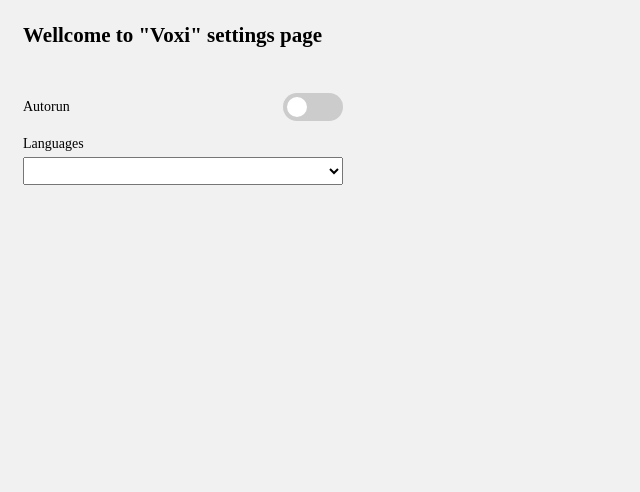
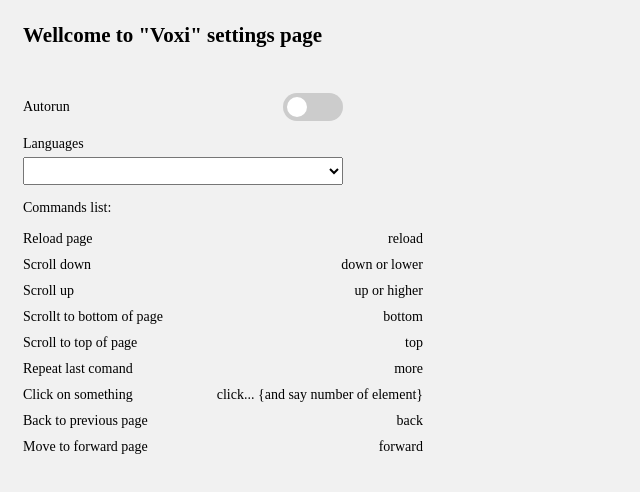
Before and after one commit to blnaxblachbl/Voxi, a browser extension: page chrome/worker/worker.html in a window 1280 px wide. Shown: the whole page, without its empty margins (0-640 px from the left). Drawn offline with Linux system fonts and the light colour scheme.

Commit message:
command list

```diff
--- a/chrome/worker/worker.css
+++ b/chrome/worker/worker.css
@@ -114,6 +114,7 @@
 
 .selector-container {
     display: block;
+    margin-bottom: 15px;
 }
 
 .selector-label {
@@ -125,3 +126,30 @@
     width: 80%;
     height: 28px;
 }
+
+.commands-container {
+    display: block;
+}
+
+.commands-title {
+    font-size: 14px;
+    margin-bottom: 15px;
+}
+
+.row {
+    display: flex;
+    align-items: center;
+    justify-content: space-between;
+    width: 100%;
+    margin-bottom: 10px;
+}
+
+.key {
+    font-size: 14px;
+    text-align: left;
+}
+
+.value {
+    font-size: 14px;
+    text-align: right;
+}
--- a/chrome/worker/worker.html
+++ b/chrome/worker/worker.html
@@ -26,7 +26,8 @@
                     <option value="ru-RU">Russian</option>
                 </select>
             </div>
-            <div class="commands-container">
+            <div id="commands-title" class="commands-title">Commands list:</div>
+            <div id="commands-container">
 
             </div>
         </div>
--- a/chrome/worker/worker.js
+++ b/chrome/worker/worker.js
@@ -1,29 +1,25 @@
 const en = {
-    reload: "reload",
-    down: 'down',
-    lower: "lower",
-    up: "up",
-    higher: "higher",
-    bottom: "bottom",
-    top: "top",
-    more: "more",
-    click: "click",
-    back: "back",
-    forward: "forward"
+    "Reload page": "reload",
+    "Scroll down": 'down or lower',
+    'Scroll up': "up or higher",
+    'Scrollt to bottom of page': "bottom",
+    'Scroll to top of page': "top",
+    'Repeat last comand': "more",
+    'Click on something': "click... {and say number of element}",
+    'Back to previous page': "back",
+    'Move to forward page': "forward"
 }
 
 const ru = {
-    reload: "перезагрузить",
-    down: 'вниз',
-    lower: "ниже",
-    up: "вверх",
-    higher: "выше",
-    bottom: "конец",
-    top: "начало",
-    more: "еще",
-    click: "нажми",
-    back: "назад",
-    forward: "вперёд"
+    'Перезагрузить стрницу': "перезагрузить",
+    "Проскроллить вниз": 'вниз/ниже',
+    "Проскроллить вверх": "вверх/выше",
+    "Проскроллить на конец страницы": "конец",
+    "Проскроллить на начало страницы": "начало",
+    "Повторить предыдущее действие": "еще",
+    "Нажать на какой нибудь объект": "нажми... {произнесите номер объекта}",
+    "Перейти на предыдущую страницу": "назад",
+    "Перейти на следующую страницу": "вперёд"
 }
 
 document.addEventListener("DOMContentLoaded", (event) => {
@@ -35,20 +31,22 @@
     chrome.storage.sync.get(['language'], ({ language }) => {
         languageSelector.value = language
         setLanguage(language)
+        addCommandsList(language)
     })
     chrome.storage.onChanged.addListener((changes, namespace) => {
         for (let key in changes) {
             let storageChange = changes[key]
             if (key === 'language') {
                 setLanguage(storageChange.newValue)
+                addCommandsList(storageChange.newValue)
             }
         }
     })
 
     languageSelector.addEventListener('change', e => {
         chrome.storage.sync.set({ language: e.target.value })
-        setLanguage(e.target.value)
     })
+
     // switchElement.addEventListener('change', (e) => {
     //     if (e.target.value) {
     //         recognition.start()
@@ -60,17 +58,46 @@
     // })
 })
 
+const addCommandsList = (lang) => {
+    const obj = lang === 'ru-RU' ? ru : en
+    const kyes = Object.keys(obj)
+    const values = Object.values(obj)
+
+    const space = document.getElementById('commands-container')
+    const parent = document.createElement("div")
+    parent.setAttribute('class', 'commands-content')
+
+    for (let i = 0; i < kyes.length; i++) {
+        const div = document.createElement('div')
+        const key = document.createElement('div')
+        const value = document.createElement('div')
+        div.setAttribute("class", "row")
+        key.setAttribute('class', 'key')
+        value.setAttribute('class', 'value')
+        key.innerText = kyes[i]
+        value.innerText = values[i]
+        div.appendChild(key)
+        div.appendChild(value)
+        parent.appendChild(div)
+    }
+    console.log(space.childNodes)
+    space.replaceChild(parent, space.childNodes[0])
+}
+
 const setLanguage = (lang) => {
     const title = document.getElementById("title")
     const active = document.getElementById("active")
     const language = document.getElementById("language-label")
+    const commandsTitle = document.getElementById("commands-title")
     if (lang === 'ru-RU') {
         title.innerText = 'Добро пожаловать в настройки "Voxi"'
         active.innerText = "Включино"
         language.innerText = "Языки"
+        commandsTitle.innerText = "Список команд:"
     } else {
         title.innerText = 'Wellcome to "Voxi" settings page'
         active.innerText = "Autorun"
         language.innerText = "Languages"
+        commandsTitle.innerText = "Commands list:"
     }
 }
```
Also changed, not shown: chrome/popup/changeLanguage.js (added, +30 -0 lines).
